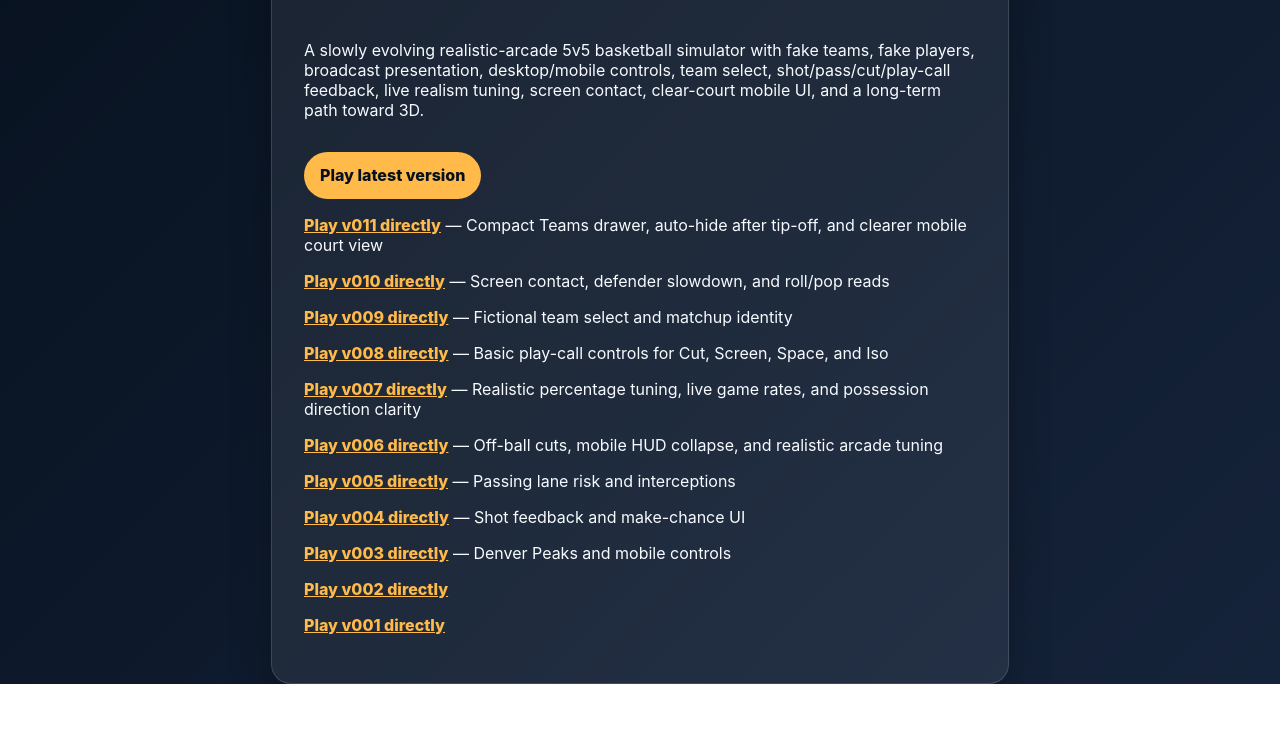
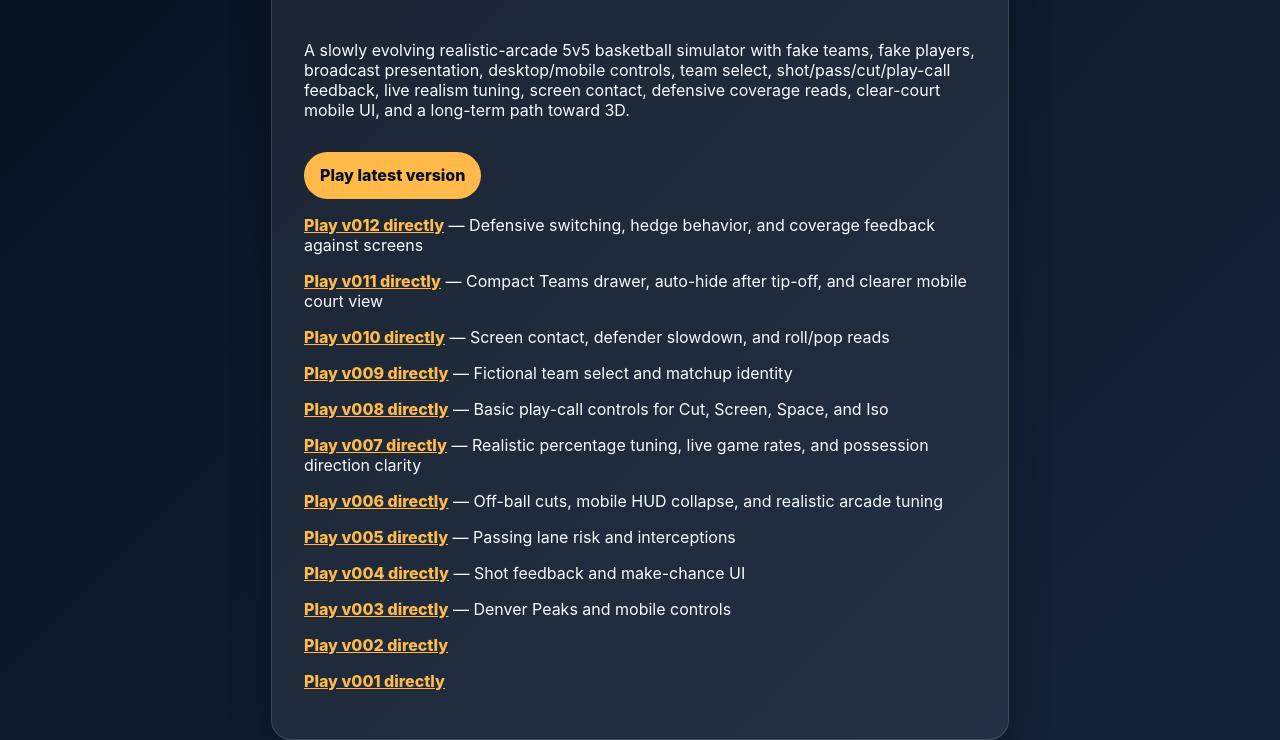
Before and after one commit to sportomax1/gametime, a website: page index.html in a window 1280 px wide. Shown: the part 191-931 px from the top of the page. Before the commit the page ends 875 px from the top, so only its background shows below. Drawn offline with Linux system fonts and the light colour scheme.

Commit message:
Add v012 to landing page

```diff
--- a/index.html
+++ b/index.html
@@ -15,8 +15,9 @@
 <body>
   <main>
     <h1>Gametime Basketball</h1>
-    <p>A slowly evolving realistic-arcade 5v5 basketball simulator with fake teams, fake players, broadcast presentation, desktop/mobile controls, team select, shot/pass/cut/play-call feedback, live realism tuning, screen contact, clear-court mobile UI, and a long-term path toward 3D.</p>
+    <p>A slowly evolving realistic-arcade 5v5 basketball simulator with fake teams, fake players, broadcast presentation, desktop/mobile controls, team select, shot/pass/cut/play-call feedback, live realism tuning, screen contact, defensive coverage reads, clear-court mobile UI, and a long-term path toward 3D.</p>
     <p><a class="launch" href="latest.html">Play latest version</a></p>
+    <p><a href="versions/gametime_v012.html">Play v012 directly</a> — Defensive switching, hedge behavior, and coverage feedback against screens</p>
     <p><a href="versions/gametime_v011.html">Play v011 directly</a> — Compact Teams drawer, auto-hide after tip-off, and clearer mobile court view</p>
     <p><a href="versions/gametime_v010.html">Play v010 directly</a> — Screen contact, defender slowdown, and roll/pop reads</p>
     <p><a href="versions/gametime_v009.html">Play v009 directly</a> — Fictional team select and matchup identity</p>
```
